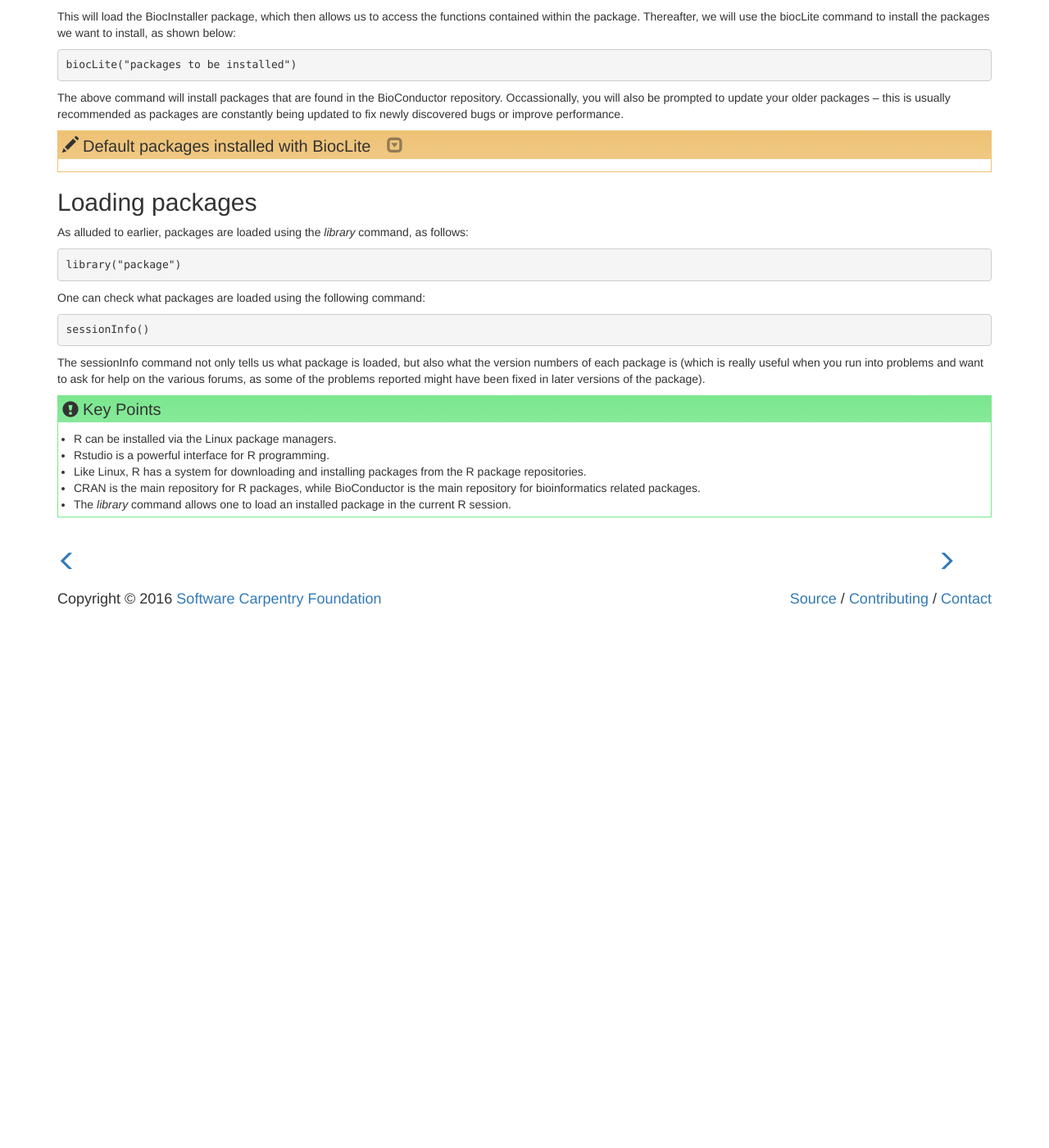
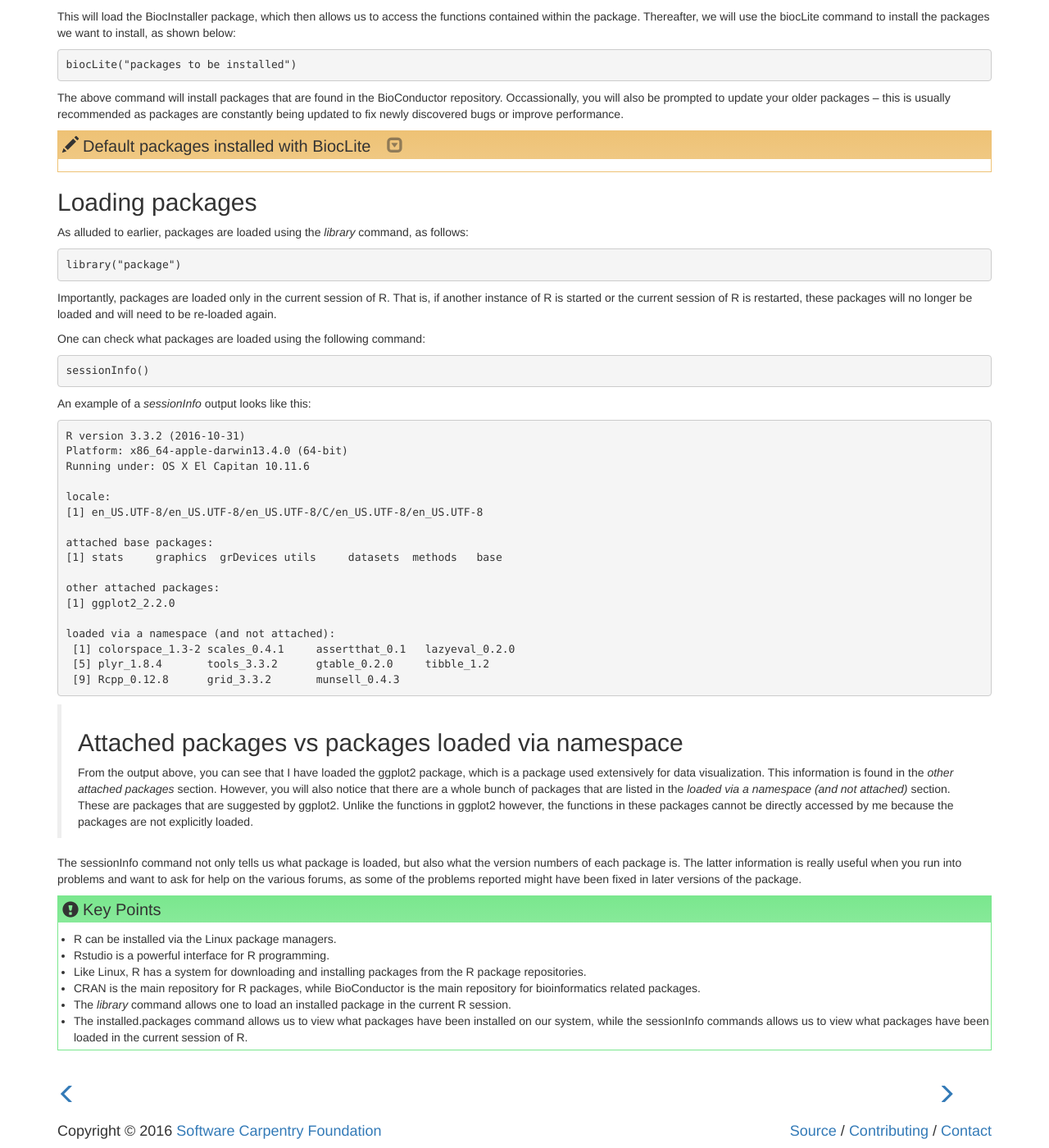
Before and after one commit to jeremyNg/introR, a Jekyll site: the page built from _episodes/02-installation.md, in a window 1280 px wide and 1400 px high, scrolled down 1750 px. Shown: the whole window at 82% size. Built offline with Jekyll 4.4.1, drawn with Linux system fonts in a browser that asks for light colours; before the commit the page ends 2500 px from its top, so only the background shows below that.

Commit message:
draft of ep 2

```diff
--- a/_episodes/02-installation.md
+++ b/_episodes/02-installation.md
@@ -14,6 +14,7 @@ keypoints:
 - "Like Linux, R has a system for downloading and installing packages from the R package repositories."
 - "CRAN is the main repository for R packages, while BioConductor is the main repository for bioinformatics related packages."
 - "The *library* command allows one to load an installed package in the current R session."
+- "The installed.packages command allows us to view what packages have been installed on our system, while the sessionInfo commands allows us to view what packages have been loaded in the current session of R."
 ---
 
 ## Installing R
@@ -110,6 +111,7 @@ As alluded to earlier, packages are loaded using the *library* command, as follo
 library("package")
 ~~~
 {: R}
+Importantly, packages are loaded only in the current session of R. That is, if another instance of R is started or the current session of R is restarted, these packages will no longer be loaded and will need to be re-loaded again.
 
 One can check what packages are loaded using the following command:
 
@@ -118,4 +120,31 @@ sessionInfo()
 ~~~
 {: R}
 
-The sessionInfo command not only tells us what package is loaded, but also what the version numbers of each package is (which is really useful when you run into problems and want to ask for help on the various forums, as some of the problems reported might have been fixed in later versions of the package).
+An example of a *sessionInfo* output looks like this:
+
+~~~
+R version 3.3.2 (2016-10-31)
+Platform: x86_64-apple-darwin13.4.0 (64-bit)
+Running under: OS X El Capitan 10.11.6
+
+locale:
+[1] en_US.UTF-8/en_US.UTF-8/en_US.UTF-8/C/en_US.UTF-8/en_US.UTF-8
+
+attached base packages:
+[1] stats     graphics  grDevices utils     datasets  methods   base
+
+other attached packages:
+[1] ggplot2_2.2.0
+
+loaded via a namespace (and not attached):
+ [1] colorspace_1.3-2 scales_0.4.1     assertthat_0.1   lazyeval_0.2.0
+ [5] plyr_1.8.4       tools_3.3.2      gtable_0.2.0     tibble_1.2
+ [9] Rcpp_0.12.8      grid_3.3.2       munsell_0.4.3
+~~~
+{: output}
+
+> ## Attached packages vs packages loaded via namespace
+>
+> From the output above, you can see that I have loaded the ggplot2 package, which is a package used extensively for data visualization. This information is found in the *other attached packages* section. However, you will also notice that there are a whole bunch of packages that are listed in the *loaded via a namespace (and not attached)* section. These are packages that are suggested by ggplot2. Unlike the functions in ggplot2 however, the functions in these packages cannot be directly accessed by me because the packages are not explicitly loaded.
+
+The sessionInfo command not only tells us what package is loaded, but also what the version numbers of each package is. The latter information is really useful when you run into problems and want to ask for help on the various forums, as some of the problems reported might have been fixed in later versions of the package.
```
